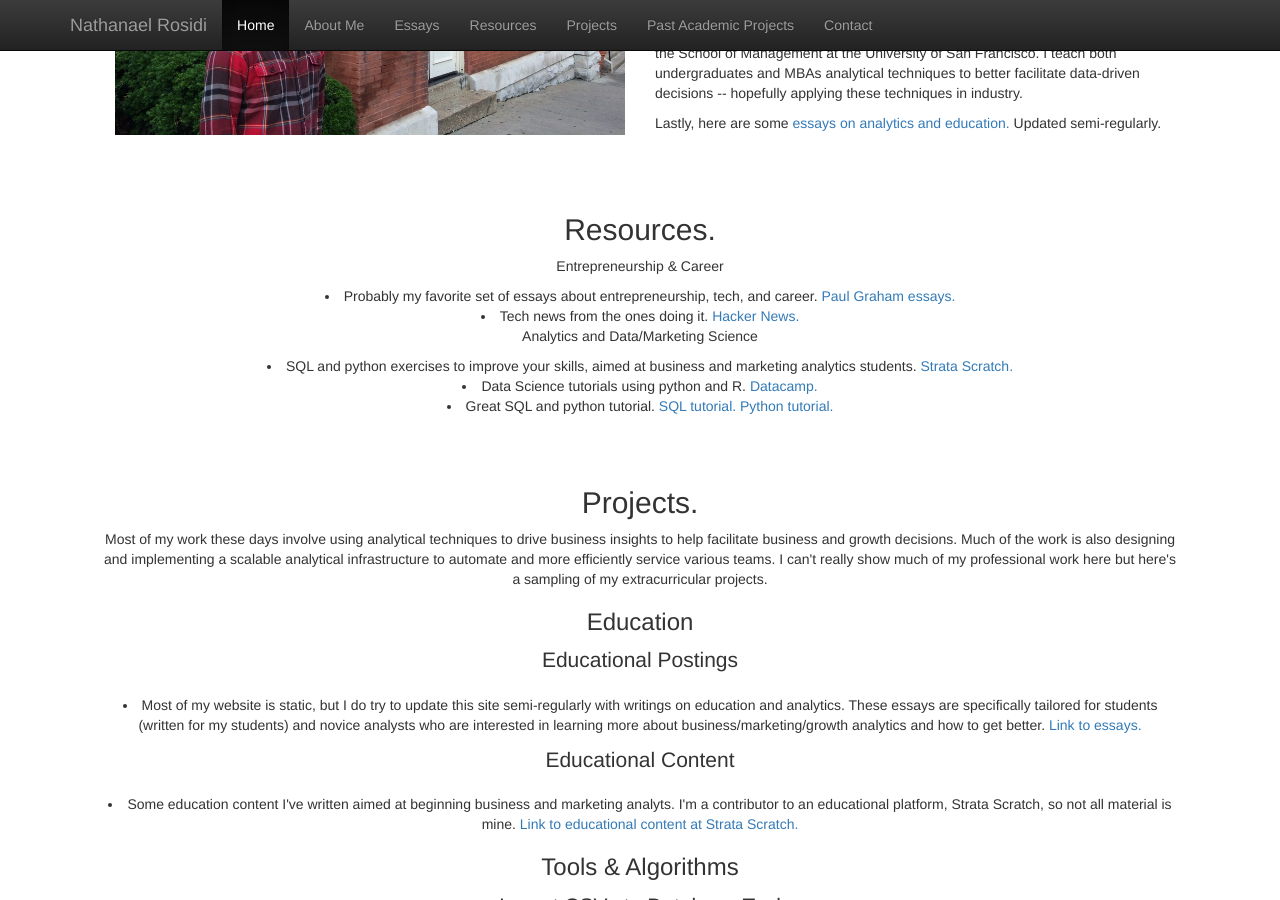
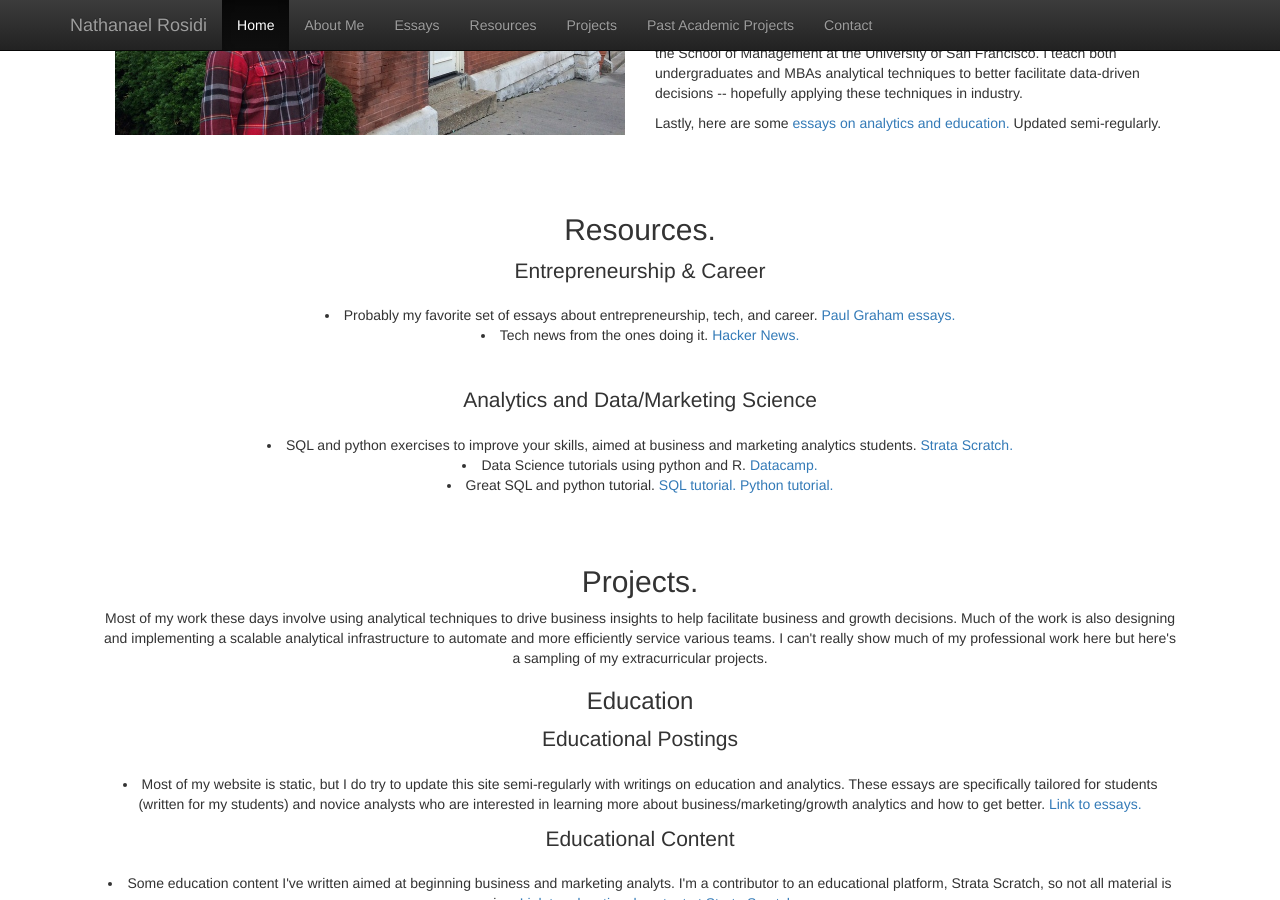
Before and after one commit to nlrosidi/nlrosidi.github.io, a Jekyll site: the page index.html, which Jekyll copies as it is, in a window 1280 px wide and 900 px high, scrolled down 456 px. Built offline with Jekyll 4.4.1, drawn with Linux system fonts in a browser that asks for light colours; nearby versions of some CDN libraries.

Commit message:
Update index.html

```diff
--- a/index.html
+++ b/index.html
@@ -75,10 +75,11 @@
 
 	<div class="container-fluid">
 	  <h2 id="resources">Resources.</h2>
-	  <p class="resources_entreprenuership">Entrepreneurship & Career</p>
+	  <p class="lead">Entrepreneurship & Career</p>
 	    <li>Probably my favorite set of essays about entrepreneurship, tech, and career.<a target="_blank" href="http://www.paulgraham.com/articles.html"> Paul Graham essays.</a></li>
 	    <li>Tech news from the ones doing it.<a target="_blank" href="https://news.ycombinator.com/"> Hacker News.</a></li>
-	  <p class="resources_analytics">Analytics and Data/Marketing Science</p>
+		<br></br>
+	  <p class="lead">Analytics and Data/Marketing Science</p>
 	    <li>SQL and python exercises to improve your skills, aimed at business and marketing analytics students.<a target="_blank" href="https://stratascratch.com"> Strata Scratch.</a></li>
 	    <li>Data Science tutorials using python and R.<a target="_blank" href="https://datacamp.com"> Datacamp.</a></li>
 	    <li>Great SQL and python tutorial.<a target="_blank" href="https://community.modeanalytics.com/sql/tutorial/introduction-to-sql/"> SQL tutorial.</a><a target="_blank" href="https://community.modeanalytics.com/python/"> Python tutorial.</a></li>
```
